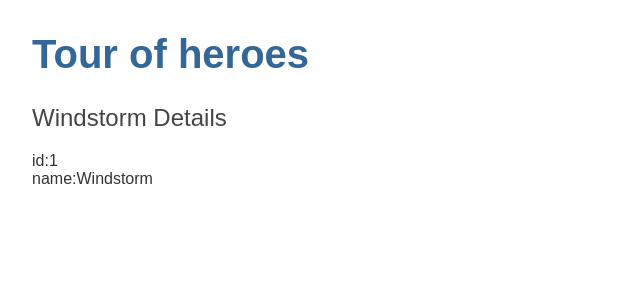
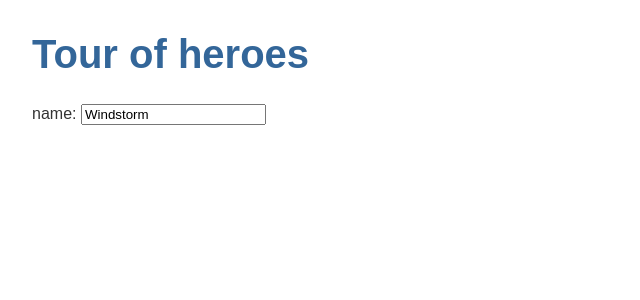
Before and after one commit to Fransvis/angular-heroes, an Angular app: page / in a window 1280 px wide. Shown: the top 300 px of the page, without its empty margins (0-640 px from the left). Built offline with nearby package versions, Linux system fonts and the light colour scheme.

Commit message:
Fransvis: imported Formsmodule

```diff
--- a/src/app/app.module.ts
+++ b/src/app/app.module.ts
@@ -4,6 +4,7 @@
 import { AppRoutingModule } from './app-routing.module';
 import { AppComponent } from './app.component';
 import { HeroesComponent } from './heroes/heroes.component';
+import { FormsModule } from '@angular/forms';
 
 @NgModule({
   declarations: [
@@ -12,7 +13,8 @@
   ],
   imports: [
     BrowserModule,
-    AppRoutingModule
+    AppRoutingModule,
+    FormsModule
   ],
   providers: [],
   bootstrap: [AppComponent]
--- a/src/app/heroes/heroes.component.html
+++ b/src/app/heroes/heroes.component.html
@@ -1,3 +1,9 @@
-<h2>{{ hero.name }} Details</h2>
+<!-- <h2>{{ hero.name | uppercase}} Details</h2>
 <div><span>id:</span>{{ hero.id }}</div>
-<div><span>name:</span>{{ hero.name }}</div>
+<div><span>name:</span>{{ hero.name }}</div> -->
+
+<div>
+  <label>name:
+    <input [(ngModel)]="hero.name" placeholder="name"/>
+  </label>
+</div>
```
